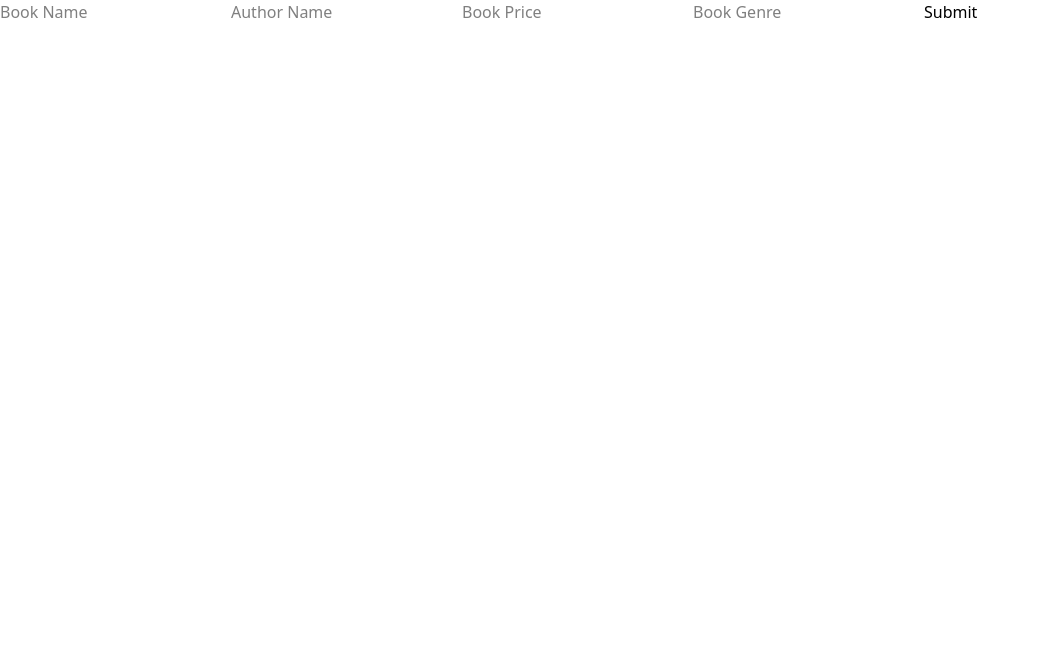
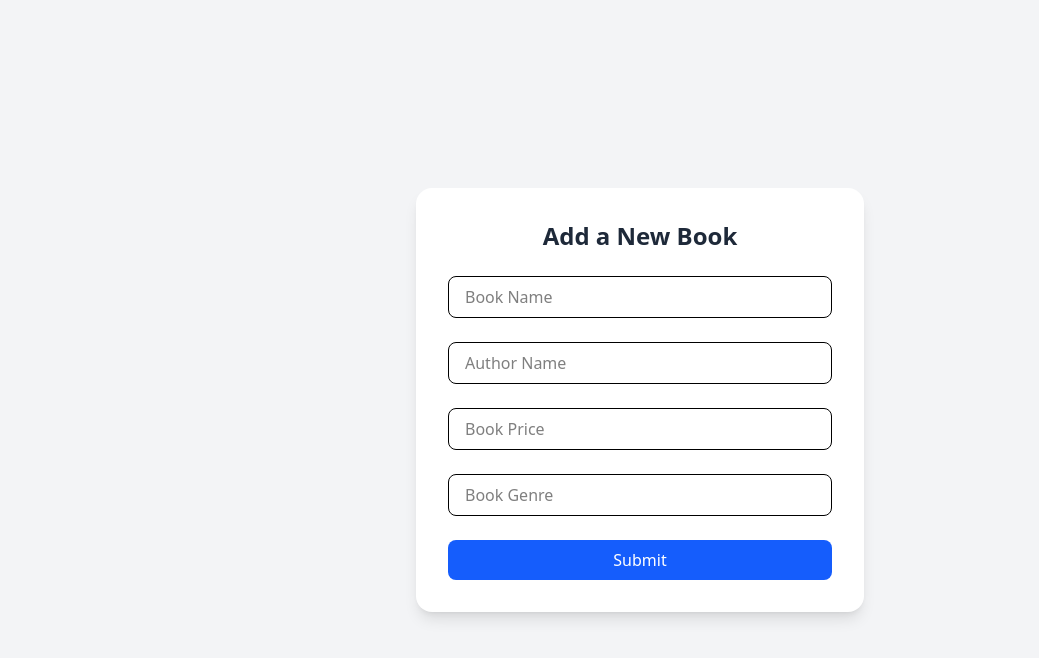
Before and after one commit to AshimMaskey/SASS-project-1-frontend, a React (Vite) app: page /create-page in a window 1280 px wide. Shown: the top 658 px of the page, without its empty margins (0-1039 px from the left). Built offline with nearby package versions, Linux system fonts and the light colour scheme.

Commit message:
added the ui of createpage and singlepage

```diff
--- a/src/pages/CreatePage.jsx
+++ b/src/pages/CreatePage.jsx
@@ -9,10 +9,13 @@ const CreatePage = () => {
     bookAuthor: "",
     bookGenre: "",
   });
+
   const navigate = useNavigate();
+
   const handleChange = (e) => {
     setBookData({ ...bookData, [e.target.name]: e.target.value });
   };
+
   const handleSubmit = async (e) => {
     e.preventDefault();
     try {
@@ -25,19 +28,28 @@ const CreatePage = () => {
         navigate("/");
       }
     } catch (error) {
-      console.error(error.response.data.message);
-      alert(error.response.data.message);
+      console.error(error?.response?.data?.message || error.message);
+      alert(error?.response?.data?.message || "Something went wrong");
     }
   };
+
   return (
-    <>
-      <form onSubmit={handleSubmit}>
+    <div className="min-h-screen flex items-center justify-center bg-gray-100">
+      <form
+        onSubmit={handleSubmit}
+        className="bg-white p-8 rounded-2xl shadow-lg w-full max-w-md space-y-6"
+      >
+        <h2 className="text-2xl font-semibold text-center text-gray-800">
+          Add a New Book
+        </h2>
+
         <input
           type="text"
           name="bookName"
           placeholder="Book Name"
           value={bookData.bookName}
           onChange={handleChange}
+          className="w-full px-4 py-2 border rounded-lg focus:outline-none focus:ring-2 focus:ring-blue-500"
         />
         <input
           type="text"
@@ -45,6 +57,7 @@ const CreatePage = () => {
           placeholder="Author Name"
           value={bookData.bookAuthor}
           onChange={handleChange}
+          className="w-full px-4 py-2 border rounded-lg focus:outline-none focus:ring-2 focus:ring-blue-500"
         />
         <input
           type="number"
@@ -52,6 +65,7 @@ const CreatePage = () => {
           placeholder="Book Price"
           value={bookData.bookPrice}
           onChange={handleChange}
+          className="w-full px-4 py-2 border rounded-lg focus:outline-none focus:ring-2 focus:ring-blue-500"
         />
         <input
           type="text"
@@ -59,11 +73,17 @@ const CreatePage = () => {
           placeholder="Book Genre"
           value={bookData.bookGenre}
           onChange={handleChange}
+          className="w-full px-4 py-2 border rounded-lg focus:outline-none focus:ring-2 focus:ring-blue-500"
         />
 
-        <button type="submit">Submit</button>
+        <button
+          type="submit"
+          className="w-full bg-blue-600 text-white py-2 rounded-lg hover:bg-blue-700 transition"
+        >
+          Submit
+        </button>
       </form>
-    </>
+    </div>
   );
 };
 
--- a/src/pages/SinglePage.jsx
+++ b/src/pages/SinglePage.jsx
@@ -6,19 +6,31 @@ const SinglePage = () => {
   const { id } = useParams();
   const navigate = useNavigate();
   const [book, setBook] = useState(null);
+
   const fetchBook = async () => {
+    try {
       const response = await axios.get(`http://localhost:3000/api/books/${id}`);
       setBook(response.data.datas);
+    } catch (error) {
+      console.error("Failed to fetch book:", error);
+      alert("Failed to load book details");
+    }
   };
 
   useEffect(() => {
     fetchBook();
   }, []);
+
   if (!book) {
-    return <div>Loading...</div>;
+    return (
+      <div className="min-h-screen flex items-center justify-center bg-gray-100">
+        <p className="text-lg text-gray-600">Loading...</p>
+      </div>
+    );
   }
 
   const handleDelete = async () => {
+    try {
       const response = await axios.delete(
         `http://localhost:3000/api/books/${id}`
       );
@@ -26,20 +38,34 @@ const SinglePage = () => {
         alert("Book deleted successfully");
         navigate("/");
       }
+    } catch (error) {
+      console.error("Delete failed:", error);
+      alert("Failed to delete book");
+    }
   };
 
   return (
-    <>
-      <h1>{book.bookName}</h1>
-      <h1>{book.bookPrice}</h1>
-      <h1>{book.bookAuthor}</h1>
+    <div className="min-h-screen flex items-center justify-center bg-gray-100">
+      <div className="bg-white p-8 rounded-2xl shadow-md w-full max-w-md text-center space-y-4">
+        <h1 className="text-2xl font-bold text-gray-800">{book.bookName}</h1>
+        <p className="text-gray-600">
+          <span className="font-medium">Author:</span> {book.bookAuthor}
+        </p>
+        <p className="text-gray-600">
+          <span className="font-medium">Genre:</span> {book.bookGenre}
+        </p>
+        <p className="text-gray-600">
+          <span className="font-medium">Price:</span> ${book.bookPrice}
+        </p>
+
         <button
           onClick={handleDelete}
-        className="bg-red-500 py-1 px-2 text-white cursor-pointer hover:bg-red-600 rounded-lg"
+          className="bg-red-500 py-2 px-4 text-white rounded-lg hover:bg-red-600 transition"
         >
-        Delete me{" "}
+          Delete Book
         </button>
-    </>
+      </div>
+    </div>
   );
 };
 
```
Lines whose indentation alone changed are shown as unchanged.
